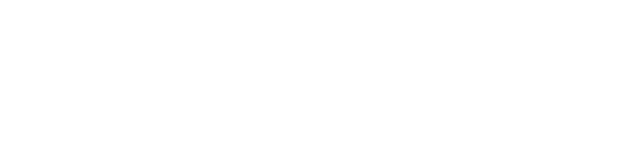
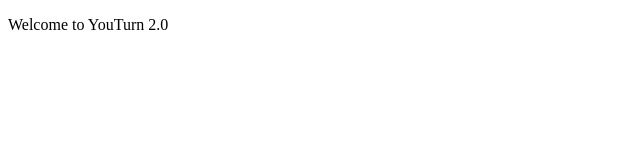
Before and after one commit to gokncc/git-sample, a plain HTML site: page index.html in a window 1280 px wide. Shown: the whole page, without its empty margins (0-640 px from the left). Drawn offline with Linux system fonts and the light colour scheme.

Commit message:
paragraph added

```diff
--- a/index.html
+++ b/index.html
@@ -2,9 +2,9 @@
 <html lang="en">
 <head>
     <meta charset="UTF-8">
-    <title></title>
+    <title>Welcome</title>
 </head>
 <body>
-
+<p>Welcome to YouTurn 2.0</p>
 </body>
 </html>
```
